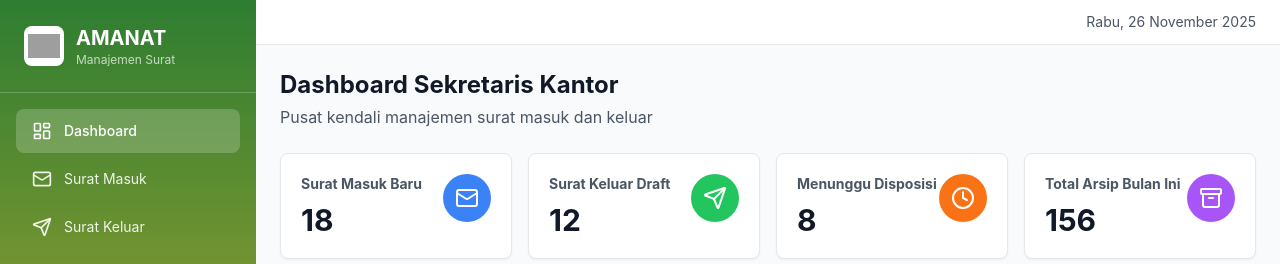
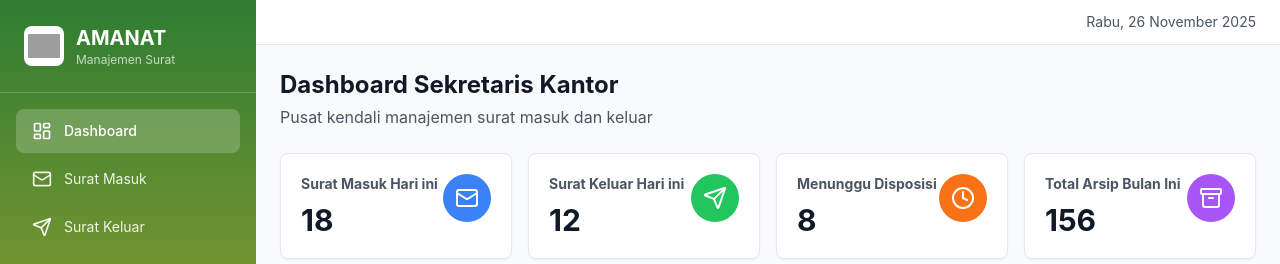
Before and after one commit to apriliamonica/FE-AMANAT, a React (Vite) app: page /dashboard in a window 1280 px wide. Shown: the top 264 px of the page. Built offline with nearby package versions, Linux system fonts and the light colour scheme; sample sign-in values are in the browser's storage; grey boxes are pictures that could not be loaded.

Commit message:
ubah dashboard login

```diff
--- a/src/pages/dashboard/Dashboard.jsx
+++ b/src/pages/dashboard/Dashboard.jsx
@@ -61,7 +61,7 @@ const DashboardSekretarisKantor = ({ openTracking }) => {
   const stats = [
     {
       id: 1,
-      title: 'Surat Masuk Baru',
+      title: 'Surat Masuk Hari ini',
       value: '18',
       icon: Mail,
       bgColor: 'bg-blue-500',
@@ -69,7 +69,7 @@ const DashboardSekretarisKantor = ({ openTracking }) => {
     },
     {
       id: 2,
-      title: 'Surat Keluar Draft',
+      title: 'Surat Keluar Hari ini',
       value: '12',
       icon: Send,
       bgColor: 'bg-green-500',
```
